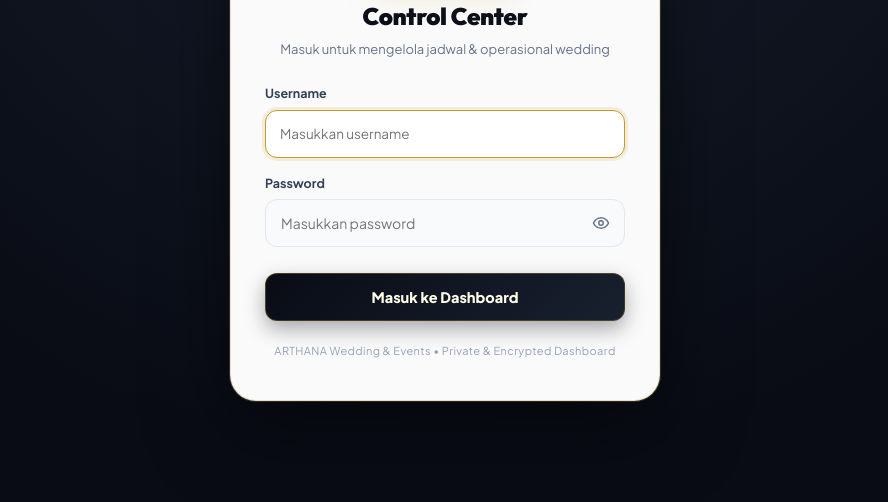
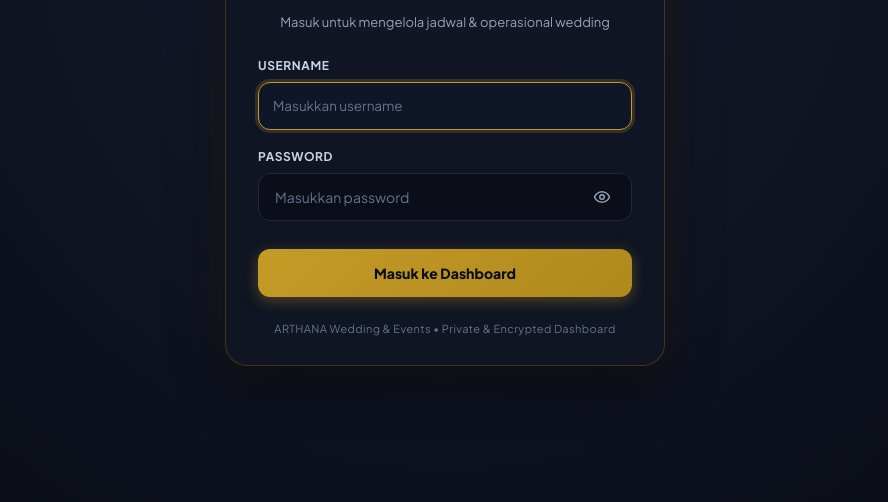
Before and after one commit to rienay/arthanacalender, a website: page public/index.html in a window 1280 px wide. Shown: the part 298-800 px from the top of the page, without its empty margins (195-1083 px from the left). Drawn offline with Linux system fonts and the light colour scheme; no server answers.

Commit message:
fix: resolve syntax error in app.js and add login overlay styles

```diff
--- a/public/css/app.css
+++ b/public/css/app.css
@@ -2360,3 +2360,191 @@ body.locked .app {
     display: none;
   }
 }
+
+/* ==============================================================================
+   SECURE LOGIN GATE & OVERLAY SYSTEM
+   ============================================================================== */
+body.locked .app {
+  display: none !important;
+}
+
+body.locked {
+  overflow: hidden !important;
+  background: #090c15 !important;
+}
+
+.login-overlay {
+  position: fixed;
+  inset: 0;
+  z-index: 10000;
+  display: flex;
+  align-items: center;
+  justify-content: center;
+  background: radial-gradient(circle at 50% 30%, #151b2e 0%, #090c15 100%);
+  padding: 20px;
+}
+
+.login-card {
+  width: 100%;
+  max-width: 440px;
+  background: rgba(17, 22, 36, 0.95);
+  backdrop-filter: blur(20px);
+  -webkit-backdrop-filter: blur(20px);
+  border: 1px solid rgba(197, 155, 39, 0.25);
+  box-shadow: 0 20px 50px rgba(0, 0, 0, 0.5), 0 0 40px rgba(197, 155, 39, 0.12);
+  border-radius: var(--radius-xl);
+  padding: 36px 32px 28px;
+  text-align: center;
+  color: #fff;
+  animation: loginCardPop 0.4s var(--ease-spring);
+}
+
+@keyframes loginCardPop {
+  from {
+    opacity: 0;
+    transform: scale(0.95) translateY(12px);
+  }
+  to {
+    opacity: 1;
+    transform: scale(1) translateY(0);
+  }
+}
+
+.login-logo {
+  width: 150px;
+  height: auto;
+  max-height: 80px;
+  object-fit: contain;
+  margin: 0 auto 16px;
+  display: block;
+  filter: drop-shadow(0 4px 14px rgba(197, 155, 39, 0.35));
+}
+
+.login-title {
+  font-family: var(--font-display);
+  font-size: 24px;
+  font-weight: 800;
+  color: #ffffff;
+  margin-bottom: 6px;
+  letter-spacing: -0.5px;
+}
+
+.login-subtitle {
+  font-size: 13px;
+  color: #94a3b8;
+  margin-bottom: 24px;
+  line-height: 1.5;
+}
+
+.login-error {
+  display: none;
+  background: rgba(239, 68, 68, 0.15);
+  border: 1px solid rgba(239, 68, 68, 0.4);
+  color: #fca5a5;
+  padding: 12px 14px;
+  border-radius: var(--radius-md);
+  font-size: 13px;
+  font-weight: 600;
+  margin-bottom: 20px;
+  text-align: left;
+}
+
+.login-field {
+  text-align: left;
+  margin-bottom: 18px;
+}
+
+.login-field label {
+  display: block;
+  font-size: 12px;
+  font-weight: 700;
+  text-transform: uppercase;
+  letter-spacing: 0.6px;
+  color: #cbd5e1;
+  margin-bottom: 7px;
+}
+
+.login-input-wrap {
+  position: relative;
+  display: flex;
+  align-items: center;
+}
+
+.login-input {
+  width: 100%;
+  padding: 12px 16px;
+  background: rgba(9, 12, 21, 0.7);
+  border: 1px solid #1e293b;
+  border-radius: var(--radius-md);
+  color: #ffffff;
+  font-size: 14px;
+  outline: none;
+  transition: all var(--duration-fast) ease;
+  box-sizing: border-box;
+}
+
+.login-input:focus {
+  border-color: var(--gold);
+  box-shadow: 0 0 0 3px rgba(197, 155, 39, 0.2);
+  background: rgba(15, 23, 42, 0.9);
+}
+
+.login-input::placeholder {
+  color: #64748b;
+}
+
+.login-eye {
+  position: absolute;
+  right: 12px;
+  background: none;
+  border: none;
+  color: #94a3b8;
+  cursor: pointer;
+  padding: 6px;
+  display: flex;
+  align-items: center;
+  justify-content: center;
+  transition: color var(--duration-fast) ease;
+}
+
+.login-eye:hover {
+  color: var(--gold);
+}
+
+.login-btn {
+  width: 100%;
+  padding: 13px 20px;
+  background: linear-gradient(135deg, #c59b27 0%, #b0891e 100%);
+  color: #0b0f19;
+  border: none;
+  border-radius: var(--radius-md);
+  font-size: 14px;
+  font-weight: 800;
+  cursor: pointer;
+  margin-top: 10px;
+  box-shadow: 0 4px 14px rgba(197, 155, 39, 0.35);
+  transition: all var(--duration-fast) var(--ease-spring);
+}
+
+.login-btn:hover {
+  transform: translateY(-1px);
+  box-shadow: 0 6px 18px rgba(197, 155, 39, 0.45);
+  background: linear-gradient(135deg, #d4a733 0%, #ba9221 100%);
+}
+
+.login-btn:active {
+  transform: translateY(0);
+}
+
+.login-btn:disabled {
+  opacity: 0.65;
+  cursor: not-allowed;
+  transform: none;
+}
+
+.login-footer {
+  margin-top: 24px;
+  font-size: 11px;
+  color: #64748b;
+  letter-spacing: 0.4px;
+}
--- a/public/index.html
+++ b/public/index.html
@@ -21,7 +21,7 @@
 
     <div id="loginError" class="login-error"></div>
 
-    <form id="loginForm">
+    <form id="loginForm" onsubmit="handleLogin(event)">
       <div class="login-field">
         <label for="loginUsername">Username</label>
         <input id="loginUsername" class="login-input" type="text" autocomplete="username" placeholder="Masukkan username" required autofocus>
--- a/public/js/app.js
+++ b/public/js/app.js
@@ -1313,6 +1313,8 @@ function quickLogNote(eventId, text) {
   renderAll();
   renderDetail(ev);
   showToast(`✓ Catatan tercatat: "${text}"`);
+}
+
 // Inline Chat-style Task Composer
 function handleInlineAddTask(event, eventId) {
   event.preventDefault();
```
